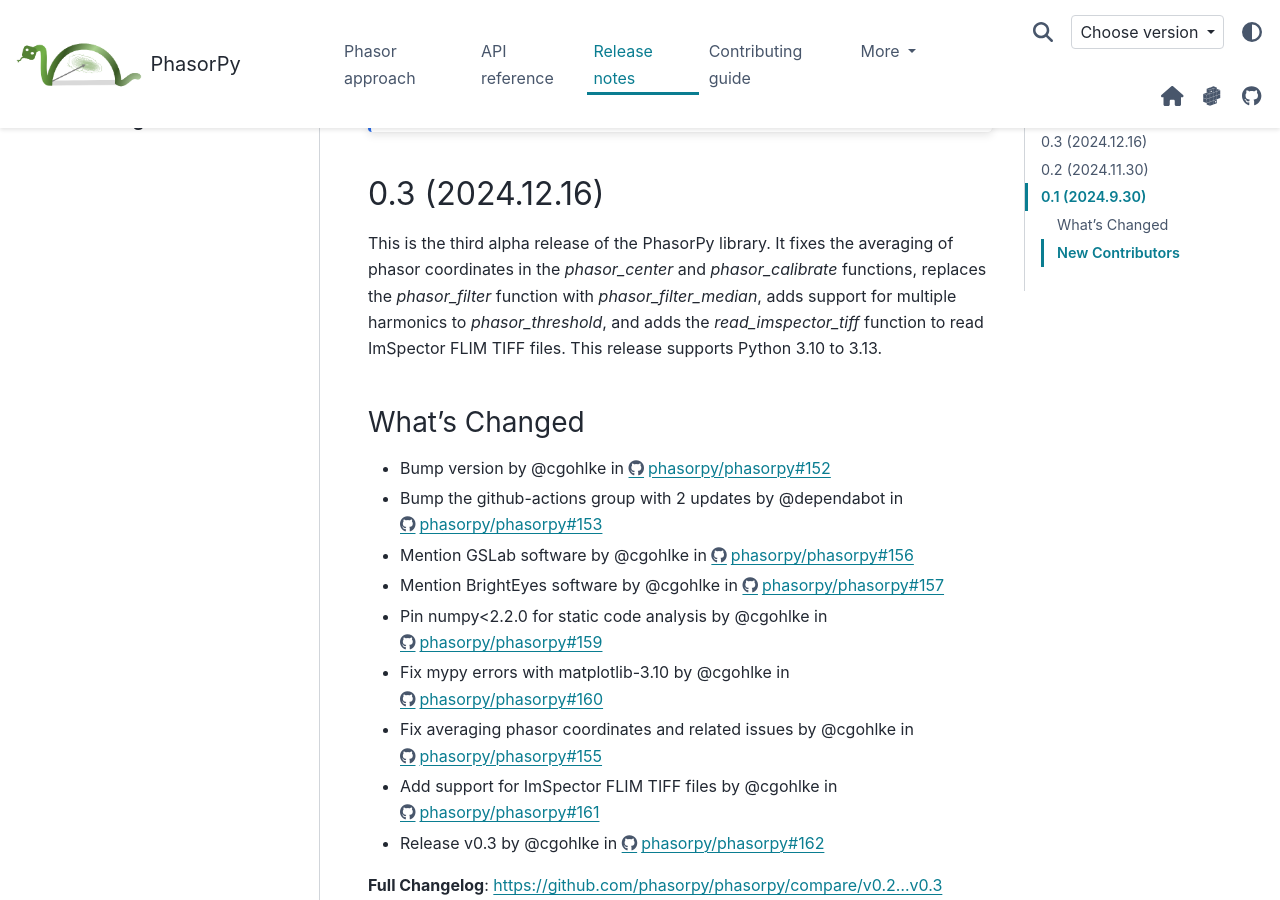
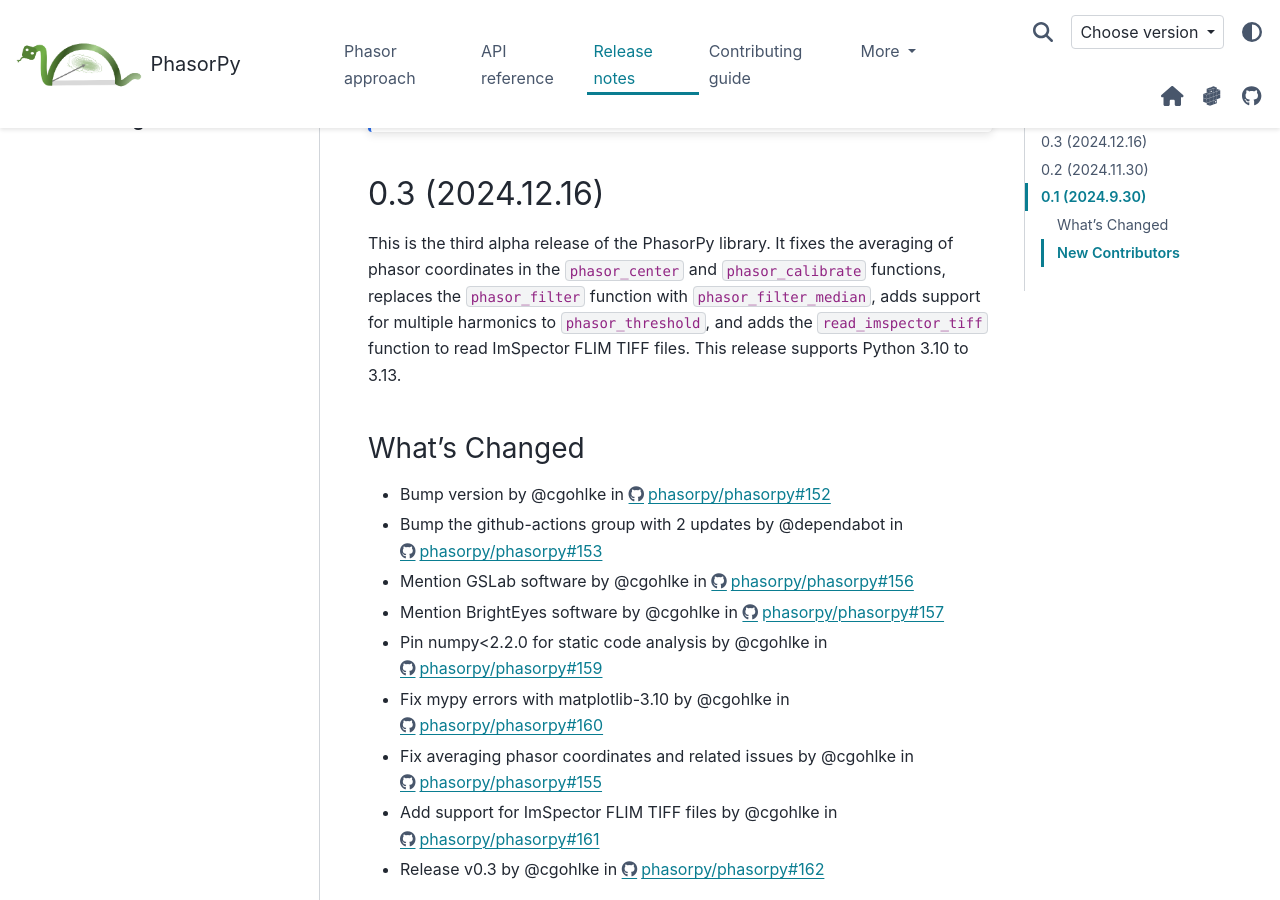
Before and after one commit to phasorpy/phasorpy, a Sphinx documentation site: the page built from docs/release.rst, in a window 1280 px wide and 900 px high, scrolled down 383 px. Built offline with Sphinx 7.4.7 and the PyData theme 0.15.4, drawn with Linux system fonts in a browser that asks for light colours; pages that are not in the unit, such as notebooks, are missing from menus.

Commit message:
Fix RST code is two backticks (#171)

```diff
--- a/docs/release.rst
+++ b/docs/release.rst
@@ -14,10 +14,10 @@
 ----------------
 
 This is the third alpha release of the PhasorPy library.
-It fixes the averaging of phasor coordinates in the `phasor_center` and
-`phasor_calibrate` functions, replaces the `phasor_filter` function
-with `phasor_filter_median`, adds support for multiple harmonics to
-`phasor_threshold`, and adds the `read_imspector_tiff` function to read
+It fixes the averaging of phasor coordinates in the ``phasor_center`` and
+``phasor_calibrate`` functions, replaces the ``phasor_filter`` function
+with ``phasor_filter_median``, adds support for multiple harmonics to
+``phasor_threshold``, and adds the ``read_imspector_tiff`` function to read
 ImSpector FLIM TIFF files. This release supports Python 3.10 to 3.13.
 
 What's Changed
```
